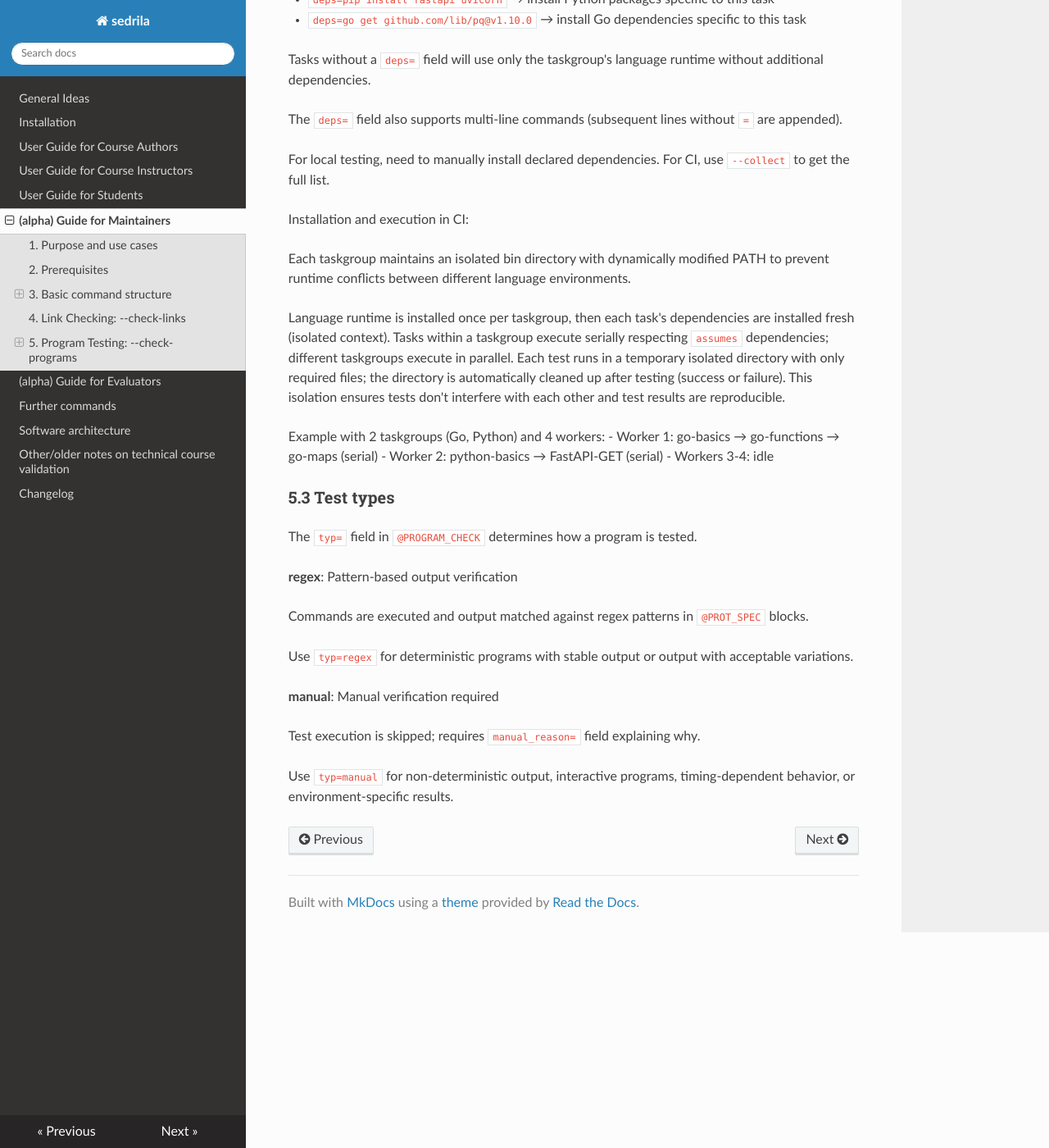
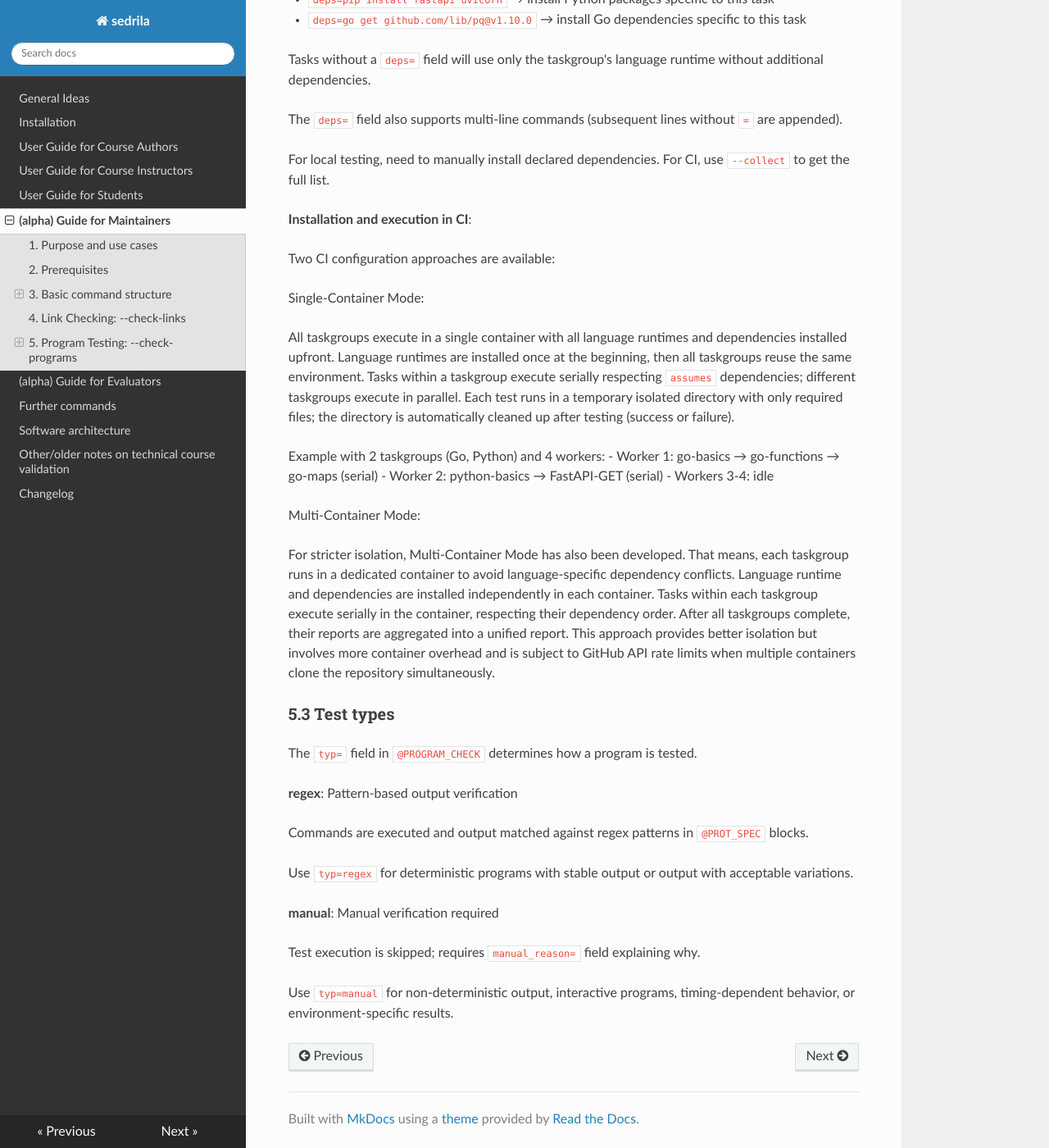
Before and after one commit to fubinf/sedrila, an MkDocs documentation site: the page built from docs/maintainers.md, in a window 1280 px wide and 1400 px high, scrolled down 6540 px. Shown: the whole window at 82% size. Built offline with MkDocs 1.6.1, drawn with Linux system fonts in a browser that asks for light colours; nearby versions of some CDN libraries; some of the changed text lies outside the part shown.

Commit message:
maintainers.md: update description of CI

```diff
--- a/docs/maintainers.md
+++ b/docs/maintainers.md
@@ -231,7 +231,7 @@ The temporary directory is removed after testing completes, preventing test fail
 
 Program testing requires language runtimes and package dependencies specified via `@PROGRAM_CHECK` blocks.
 
-Base requirements:**
+Base requirements:
 
 - Python: 3.11 or higher (required for sedrila itself)
 - itreedir: Must exist as a directory with program source files
@@ -263,19 +263,29 @@ The `deps=` field also supports multi-line commands (subsequent lines without `=
 
 For local testing, need to manually install declared dependencies. For CI, use `--collect` to get the full list.
 
-Installation and execution in CI:
+**Installation and execution in CI**:
 
-Each taskgroup maintains an isolated bin directory with dynamically modified PATH to prevent runtime conflicts between different language environments.
+Two CI configuration approaches are available:
 
-Language runtime is installed once per taskgroup, then each task's dependencies are installed fresh (isolated context).
+Single-Container Mode:
+
+All taskgroups execute in a single container with all language runtimes and dependencies installed upfront.
+Language runtimes are installed once at the beginning, then all taskgroups reuse the same environment.
 Tasks within a taskgroup execute serially respecting `assumes` dependencies; different taskgroups execute in parallel.
 Each test runs in a temporary isolated directory with only required files; the directory is automatically cleaned up after testing (success or failure).
-This isolation ensures tests don't interfere with each other and test results are reproducible.
 
 Example with 2 taskgroups (Go, Python) and 4 workers:
 - Worker 1: go-basics → go-functions → go-maps (serial)
 - Worker 2: python-basics → FastAPI-GET (serial)
 - Workers 3-4: idle
+
+Multi-Container Mode:
+
+For stricter isolation, Multi-Container Mode has also been developed. That means, each taskgroup runs in a dedicated container to avoid language-specific dependency conflicts.
+Language runtime and dependencies are installed independently in each container.
+Tasks within each taskgroup execute serially in the container, respecting their dependency order.
+After all taskgroups complete, their reports are aggregated into a unified report.
+This approach provides better isolation but involves more container overhead and is subject to GitHub API rate limits when multiple containers clone the repository simultaneously.
 
 
 ### 5.3 Test types
```
